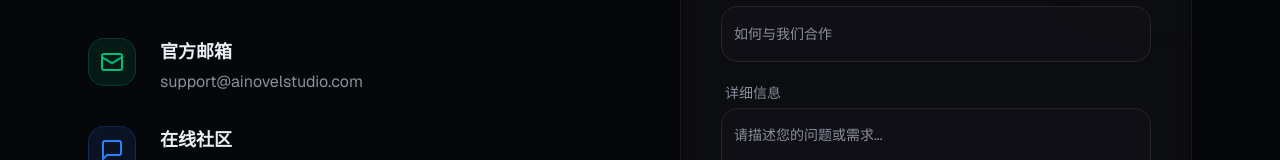
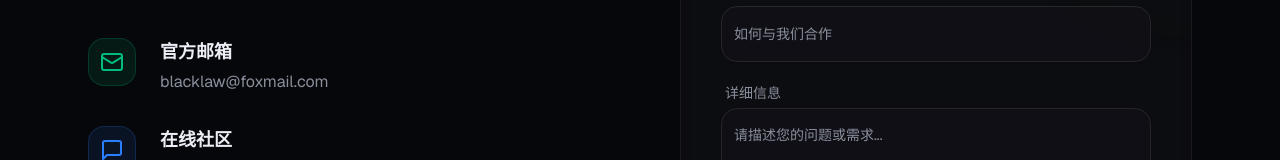
Before and after one commit to qishiyou/AI-Novel-Studio, a Next.js app: page /contact in a window 1280 px wide. Shown: the part 287-447 px from the top of the page. Built offline with nearby package versions, Linux system fonts and the light colour scheme; no server answers.

Commit message:
style: 更新全站联系邮箱为 blacklaw@foxmail.com

```diff
--- a/app/contact/page.tsx
+++ b/app/contact/page.tsx
@@ -82,7 +82,7 @@ export default function ContactPage() {
                 </div>
                 <div>
                   <h3 className="text-lg font-bold text-foreground mb-1">官方邮箱</h3>
-                  <p className="text-muted-foreground">support@ainovelstudio.com</p>
+                  <p className="text-muted-foreground">blacklaw@foxmail.com</p>
                 </div>
               </div>
 
--- a/components/landing/footer.tsx
+++ b/components/landing/footer.tsx
@@ -54,7 +54,7 @@ export function Footer() {
                 <a href="#" className="w-9 h-9 rounded-lg bg-secondary hover:bg-secondary/80 flex items-center justify-center transition-colors group">
                   <Twitter className="w-4 h-4 text-muted-foreground group-hover:text-foreground transition-colors" />
                 </a>
-                <a href="#" className="w-9 h-9 rounded-lg bg-secondary hover:bg-secondary/80 flex items-center justify-center transition-colors group">
+                <a href="mailto:blacklaw@foxmail.com" className="w-9 h-9 rounded-lg bg-secondary hover:bg-secondary/80 flex items-center justify-center transition-colors group">
                   <Mail className="w-4 h-4 text-muted-foreground group-hover:text-foreground transition-colors" />
                 </a>
               </div>
```
